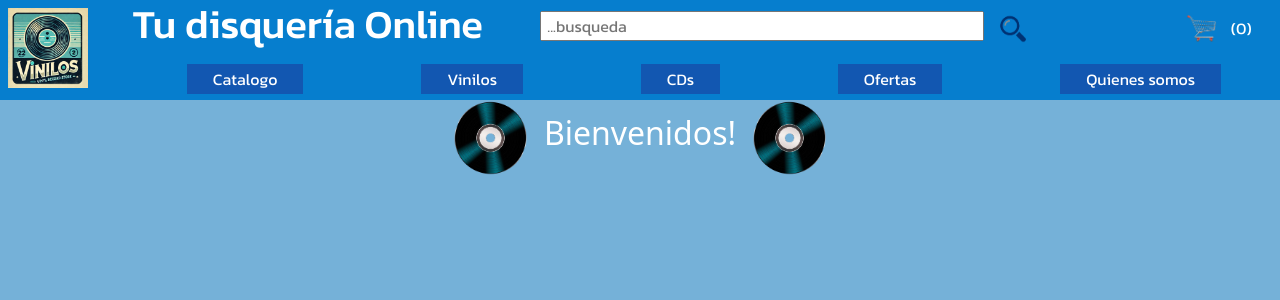
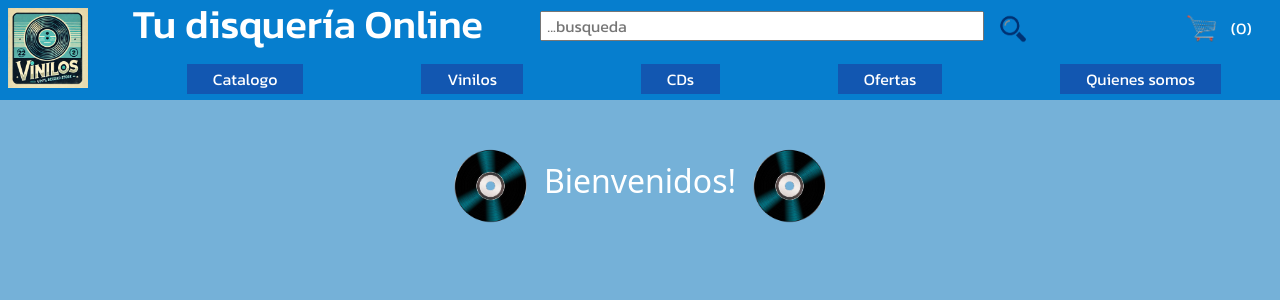
Before and after one commit to Omarit82/vinilos, a React (Vite) app: page / in a window 1280 px wide. Shown: the top 300 px of the page. Built offline with nearby package versions, Linux system fonts and the light colour scheme.

Commit message:
PreEntrega1+Roselli

```diff
--- a/src/Components/Main/Main.css
+++ b/src/Components/Main/Main.css
@@ -9,5 +9,5 @@ main {
 }
 
 .disco:hover{
-    transform: rotateZ(1440deg);
+    transform: rotateZ(2880deg);
 }
--- a/src/Components/Main/Main.jsx
+++ b/src/Components/Main/Main.jsx
@@ -7,7 +7,7 @@ export const Main = () => {
     const mensaje = 'Bienvenidos!'
 
     return (
-        <main className=" vh-100">
+        <main className=" vh-100 p-5">
             <div className="d-flex justify-content-center align-items-center">
                 <img src={ DiscoImg } alt="disco"  className="disco me-3" />
                 <ItemListContainer greeting = {mensaje} />
```
